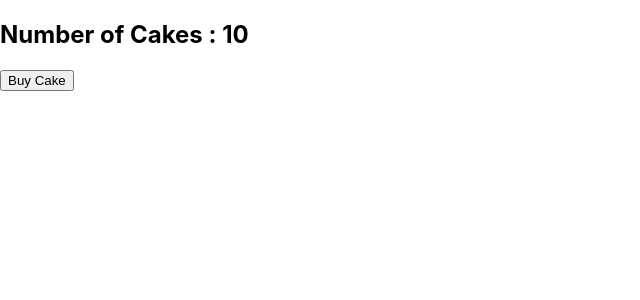
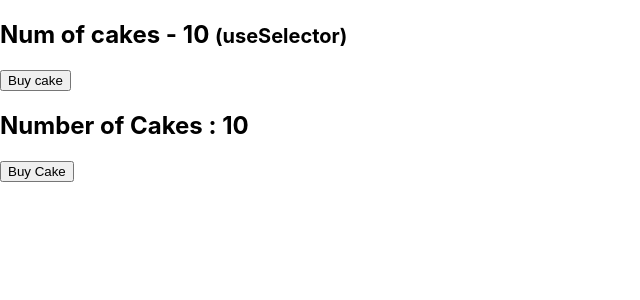
Before and after one commit to David-mwendwa/react-redux-d1, a React (Create React App) app: page / in a window 1280 px wide. Shown: the top 300 px of the page, without its empty margins (0-640 px from the left). Built offline with nearby package versions, Linux system fonts and the light colour scheme.

Commit message:
use useSelector

```diff
--- a/src/App.js
+++ b/src/App.js
@@ -1,11 +1,13 @@
 import { Provider } from 'react-redux';
 import store from './redux/store';
 import CakeContainer from './components/CakeContainer';
+import HooksCakeContainer from './components/HooksCakeContainer';
 
 function App() {
   return (
     <Provider store={store}>
       <div className='App'>
+        <HooksCakeContainer/>
         <CakeContainer />
       </div>
     </Provider>
--- /dev/null
+++ b/src/components/HooksCakeContainer.js
@@ -0,0 +1,15 @@
+import React from 'react';
+import { useSelector } from 'react-redux';
+
+const HooksCakeContainer = () => {
+  const numOfCakes = useSelector((state) => state.numOfCakes);
+
+  return (
+    <div>
+      <h2>Num of cakes - {numOfCakes} <small>(useSelector)</small></h2>
+      <button>Buy cake</button>
+    </div>
+  );
+};
+
+export default HooksCakeContainer;
```
